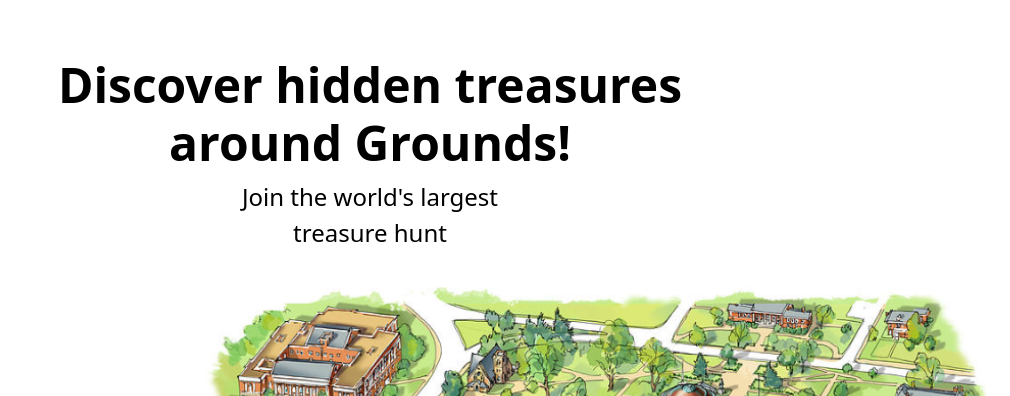
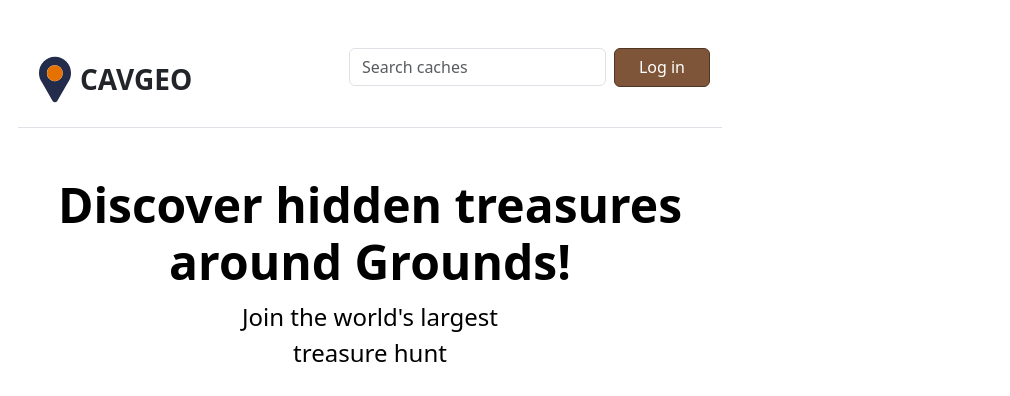
Before and after one commit to zsf4ee/geochache, a Django app: page / in a window 1280 px wide. Shown: the top 396 px of the page, without its empty margins (270-1280 px from the left). Run offline with Django 4.2, Linux system fonts and the light colour scheme; some libraries are stand-ins or nearby versions.

Commit message:
fix header not showing up

```diff
--- a/users/templates/welcome.html
+++ b/users/templates/welcome.html
@@ -4,7 +4,7 @@
 
 {% block content %}
 
-{% comment %} <header class="py-3 mb-4 border-bottom">
+<header class="py-3 mb-4 border-bottom">
     <div class="container d-flex flex-wrap justify-content-center">
         <a href="/" class="d-flex align-items-center mb-3 mb-lg-0 me-lg-auto text-dark text-decoration-none">
             <img src="/static/images/favicon.svg" width="50" height="auto" alt="logo">
@@ -15,7 +15,7 @@
         </form>
         <a class="btn btn-primary mb-4 px-4" href="{% url 'login' %}">Log in</a>
     </div>
-</header> {% endcomment %}
+</header>
 
 <style>
     footer {
```
